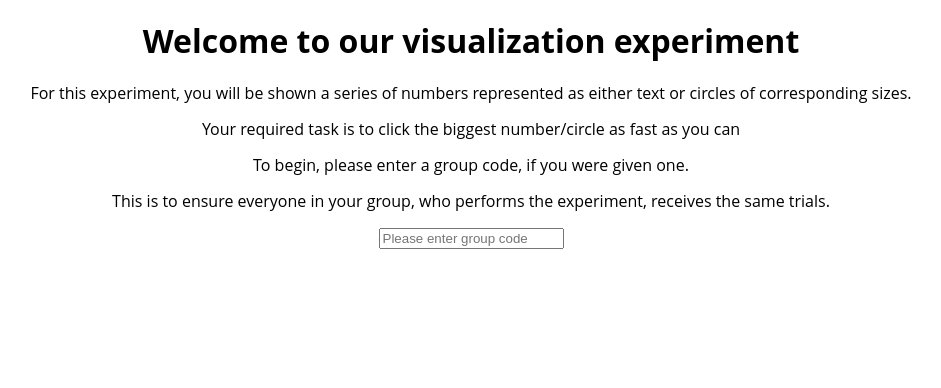
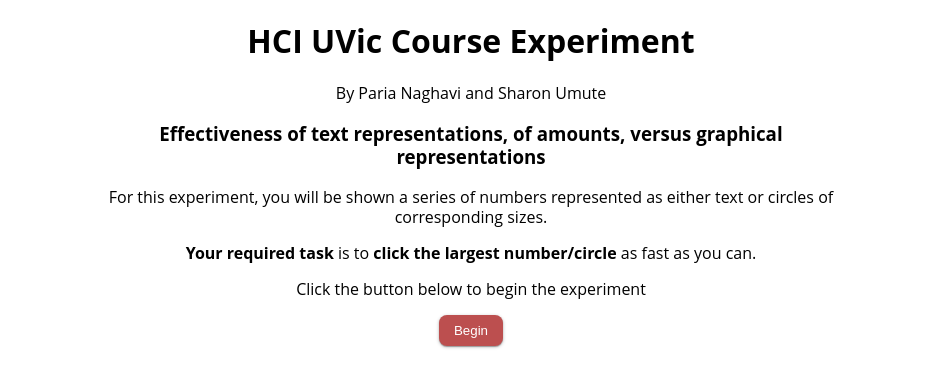
Before and after one commit to sharonumute/SENG411-HCI-Experiment, a React (Create React App) app: page / in a window 1280 px wide. Shown: the top 388 px of the page, without its empty margins (169-1110 px from the left). Built offline with nearby package versions, Linux system fonts and the light colour scheme.

Commit message:
Updated to match project handout

```diff
--- a/src/App.css
+++ b/src/App.css
@@ -1,5 +1,8 @@
 .App {
+    display: flex;
+    flex-direction: column;
     text-align: center;
+    margin: auto;
 }
 
 .App-logo {
@@ -161,3 +164,8 @@ button:focus {
     margin: 0 0 15px 0;
     font-weight: bolder;
 }
+
+#Introduction {
+    width: 58%;
+    margin: auto;
+}
--- a/src/App.js
+++ b/src/App.js
@@ -27,19 +27,27 @@ export default class App extends React.Component {
         };
 
         this.userID = Math.floor(Math.random() * 90000) + 10000;
-        this.groupCode = 0;
 
         this.iterationPerTrial = 3;
-        this.trialParameters = [
+
+        this.text_trialParameters = [
             { format: Format.TEXT, n: 3, instructType: 1 },
             { format: Format.TEXT, n: 5, instructType: 2 },
             { format: Format.TEXT, n: 9, instructType: 2 },
             { format: Format.TEXT, n: 25, instructType: 2 },
+        ];
+
+        this.bubble_trialParameters = [
             { format: Format.BUBBLE, n: 3, instructType: 1 },
             { format: Format.BUBBLE, n: 5, instructType: 2 },
             { format: Format.BUBBLE, n: 9, instructType: 2 },
             { format: Format.BUBBLE, n: 25, instructType: 2 },
         ];
+
+        this.trialParameters =
+            this.userID % 2 === 0
+                ? this.text_trialParameters.concat(this.bubble_trialParameters)
+                : this.bubble_trialParameters.concat(this.text_trialParameters);
     }
 
     componentDidMount() {
@@ -52,14 +60,10 @@ export default class App extends React.Component {
         }
     }
 
-    beginExperiment = (event) => {
-        if (event.keyCode === 13) {
-            var elem = event.srcElement || event.target;
-            this.groupCode = elem.value;
-            this.setState({
-                showIntro: false,
-            });
-        }
+    beginExperiment = () => {
+        this.setState({
+            showIntro: false,
+        });
     };
 
     onSpacebarClicked = (event) => {
@@ -170,7 +174,6 @@ export default class App extends React.Component {
                         startTime={Date.now()}
                         curentIteration={this.state.curentIteration}
                         advanceIteration={this.advanceIteration}
-                        experimentSeed={this.groupCode}
                         userID={this.userID}
                         addResults={this.addResults}
                     />
--- a/src/components/Block.js
+++ b/src/components/Block.js
@@ -1,6 +1,5 @@
 import React from 'react';
 import * as d3 from 'd3';
-import * as seedrandom from 'seedrandom';
 
 export const Format = Object.freeze({ TEXT: 'Text', BUBBLE: 'Bubble' });
 
@@ -25,7 +24,6 @@ export class Block extends React.Component {
             startTime,
             curentIteration,
             advanceIteration,
-            experimentSeed,
             userID,
             addResults,
         } = this.props;
@@ -47,7 +45,7 @@ export class Block extends React.Component {
         const roundedError = Math.round((error + Number.EPSILON) * 1000) / 1000;
 
         const results = {
-            'Group code': experimentSeed,
+            'Group code': 0,
             'User ID': userID,
             Format: format,
             'Number of values': n,
@@ -67,7 +65,7 @@ export class Block extends React.Component {
         d3.selectAll('svg > *').remove();
         const svg = d3.select(this.blockRef.current);
 
-        const { format, n, curentIteration, experimentSeed } = this.props;
+        const { format, n } = this.props;
 
         // The canvas size
         var width = 400;
@@ -75,13 +73,10 @@ export class Block extends React.Component {
 
         const NB_VALUES = n;
 
-        // Seeded randomizer
-        const random = seedrandom(
-            `${experimentSeed}${format}${n}${curentIteration}`
-        );
-
         // the randomly generated set of values between 0 and 99
-        var values = d3.range(NB_VALUES).map((d) => Math.floor(random() * 100));
+        var values = d3
+            .range(NB_VALUES)
+            .map((d) => Math.floor(Math.random() * 100));
 
         var pad = 5; //padding for grid layout (text and bubble)
         var numCol, numRow; // number of columns, number of rows
--- a/src/components/EndScreen.js
+++ b/src/components/EndScreen.js
@@ -2,6 +2,20 @@ import React from 'react';
 
 export default class EndScreen extends React.Component {
     render() {
+        const results = this.props.results;
+
+        const uID = results[0]['User ID'];
+
+        var data = results.map((result) => {
+            return {
+                Format: result.Format,
+                'Number of values': result['Number of values'],
+                Iteration: result.Iteration,
+                'Reaction time (seconds)': result['Reaction time (seconds)'],
+                'Error (0-1)': result['Error (0-1)'],
+            };
+        });
+
         const submitButton = (
             <div>
                 <p>
@@ -16,6 +30,7 @@ export default class EndScreen extends React.Component {
         return (
             <div className="App">
                 <h2>Thank you for participating</h2>
+                <p>{`User ID: ${uID}`}</p>
                 <p>Your results are below</p>
                 {this.props.showSubmitButton
                     ? submitButton
@@ -24,15 +39,13 @@ export default class EndScreen extends React.Component {
                 <table>
                     <thead>
                         <tr key={'header'}>
-                            {Object.keys(this.props.results[0]).map(
-                                (key, headerIndex) => (
-                                    <th key={headerIndex}>{key}</th>
-                                )
-                            )}
+                            {Object.keys(data[0]).map((key, headerIndex) => (
+                                <th key={headerIndex}>{key}</th>
+                            ))}
                         </tr>
                     </thead>
                     <tbody>
-                        {this.props.results.map((item, index) => (
+                        {data.map((item, index) => (
                             <tr key={index}>
                                 {Object.values(item).map((val, innerIndex) => (
                                     <td key={innerIndex}>{val}</td>
--- a/src/components/Introduction.js
+++ b/src/components/Introduction.js
@@ -3,29 +3,27 @@ import React from 'react';
 export default class Introduction extends React.Component {
     render() {
         return (
-            <div>
-                <h1>Welcome to our visualization experiment</h1>
-                <p>
+            <div id={'Introduction'}>
+                <h1>HCI UVic Course Experiment</h1>
+                <p>By Paria Naghavi and Sharon Umute</p>
+                <div>
+                    <h3>
+                        Effectiveness of text representations, of amounts,
+                        versus graphical representations
+                    </h3>
                     For this experiment, you will be shown a series of numbers
                     represented as either text or circles of corresponding
                     sizes.
-                </p>
-                <p>
-                    Your required task is to click the biggest number/circle as
-                    fast as you can
-                </p>
-                <p>
-                    To begin, please enter a group code, if you were given one.
-                </p>
-                <p>
-                    This is to ensure everyone in your group, who performs the
-                    experiment, receives the same trials.
-                </p>
-                <input
-                    type="text"
-                    placeholder="Please enter group code"
-                    onKeyDown={this.props.onBeginExperiment}
-                />
+                    <p>
+                        <b>Your required task</b> is to{' '}
+                        <b>click the largest number/circle</b> as fast as you
+                        can.
+                    </p>
+                </div>
+                <p>Click the button below to begin the experiment</p>
+                <button type={'submit'} onClick={this.props.onBeginExperiment}>
+                    Begin
+                </button>
             </div>
         );
     }
```
Also changed, not shown: 1 other file (tests, documents, lock files or other folders).
